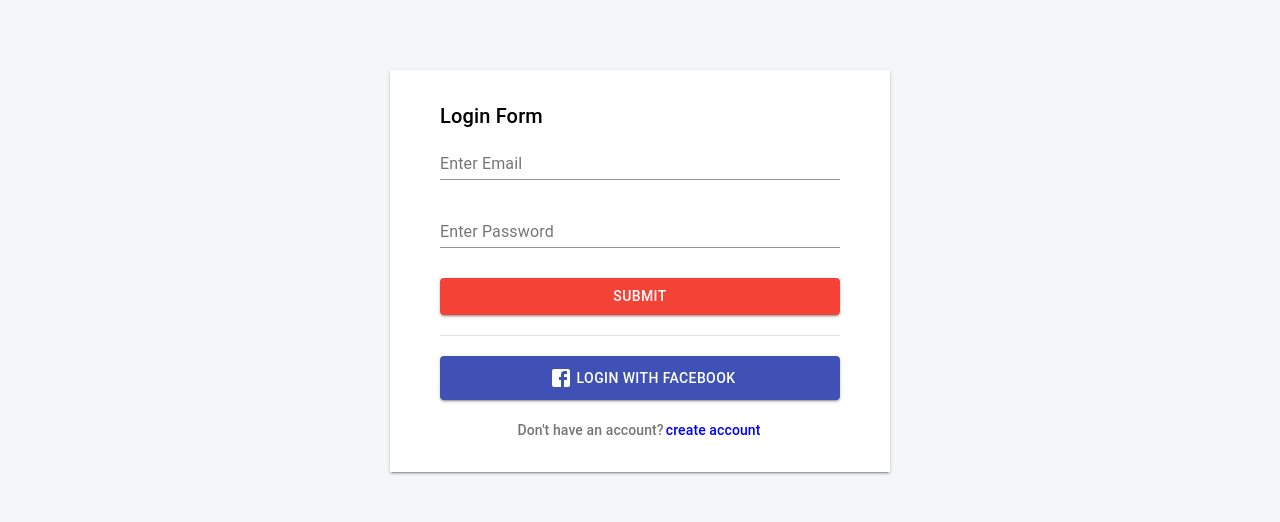
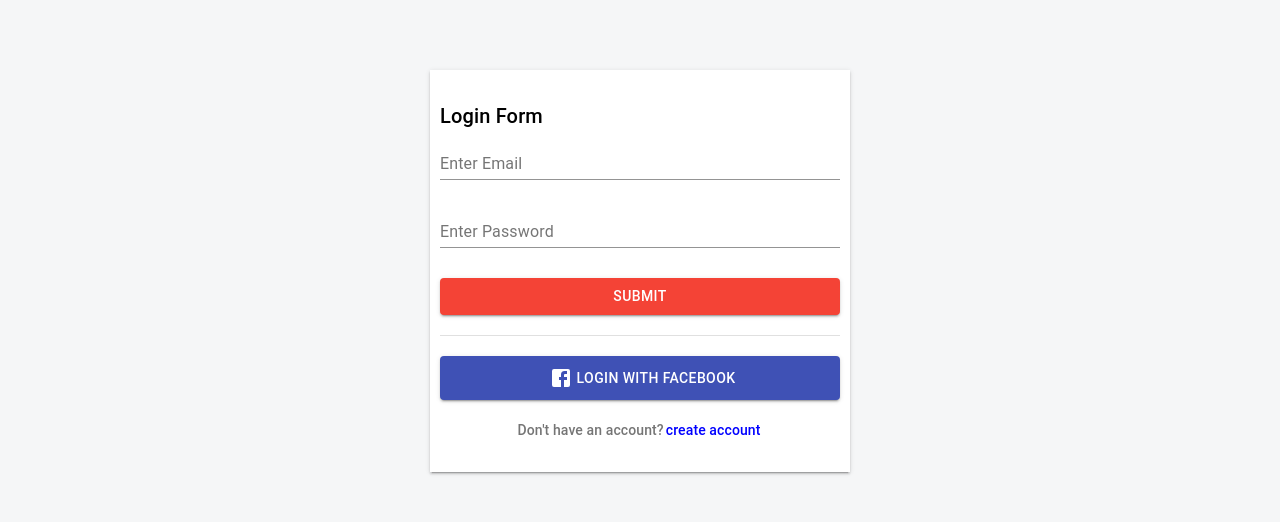
Before and after one commit to sherif-wael/public-messages, a React (Create React App) app in the folder client/: page / in a window 1280 px wide. Shown: the part 123-645 px from the top of the page. Built offline with nearby package versions, Linux system fonts and the light colour scheme.

Commit message:
prepare a deploy

```diff
--- a/client/src/components/layout/Home.js
+++ b/client/src/components/layout/Home.js
@@ -6,7 +6,7 @@ import {connect} from "react-redux";
 
 const useStyles = makeStyles(theme => ({
     root: {
-        padding: "50px 40px",
+        padding: "50px 10px",
         display: "flex",
         justifyContent: "center",
         alignItems: "center",
--- a/client/src/components/layout/Login.js
+++ b/client/src/components/layout/Login.js
@@ -14,7 +14,7 @@ const useStyles = makeStyles(theme => ({
     root: {
         width: "400px",
         boxShadow: theme.shadows[2],
-        padding: "30px 50px",
+        padding: "30px 10px",
         backgroundColor: "#ffffff"
     },
     input: {
@@ -55,7 +55,6 @@ const Login = ({login, history, setLoginForm}) => {
     const [loginData, setLoginData] = useState({email: "", password: ""});
     return (
         <div className={classes.root}>
-            {/* <a href="http://localhost:3000/api/auth/facebook">click</a> */}
             <Typography variant="h6" component="h6">Login Form</Typography>
             <form className={classes.form}>
                 <TextField  onChange={e => setLoginData({...loginData, email: e.target.value})} label="Enter Email" className={classes.input} type="text"/>
--- a/client/src/components/layout/Signup.js
+++ b/client/src/components/layout/Signup.js
@@ -12,7 +12,7 @@ const useStyles = makeStyles(theme => ({
     root: {
         width: "400px",
         boxShadow: theme.shadows[2],
-        padding: "30px 50px",
+        padding: "30px 10px",
         backgroundColor: "#ffffff"
     },
     button: {
```
Also changed, not shown: 1 other file (tests, documents, lock files or other folders).
